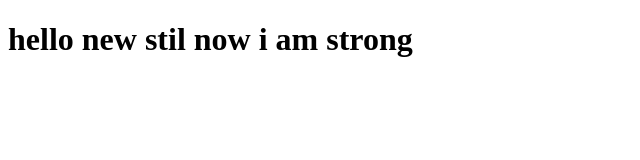
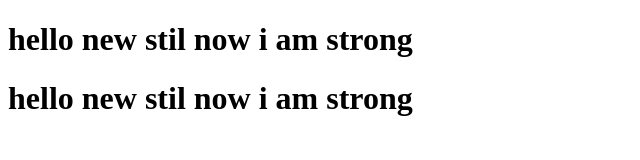
Before and after one commit to Asr13b/byDeskGit, a plain HTML site: page index.html in a window 1280 px wide. Shown: the whole page, without its empty margins (0-640 px from the left). Drawn offline with Linux system fonts and the light colour scheme.

Commit message:
new add h1

```diff
--- a/index.html
+++ b/index.html
@@ -7,5 +7,6 @@
 </head>
 <body>
     <h1>hello new  stil now i am strong </h1>
+    <h1>hello new  stil now i am strong </h1>
 </body>
 </html>
```
